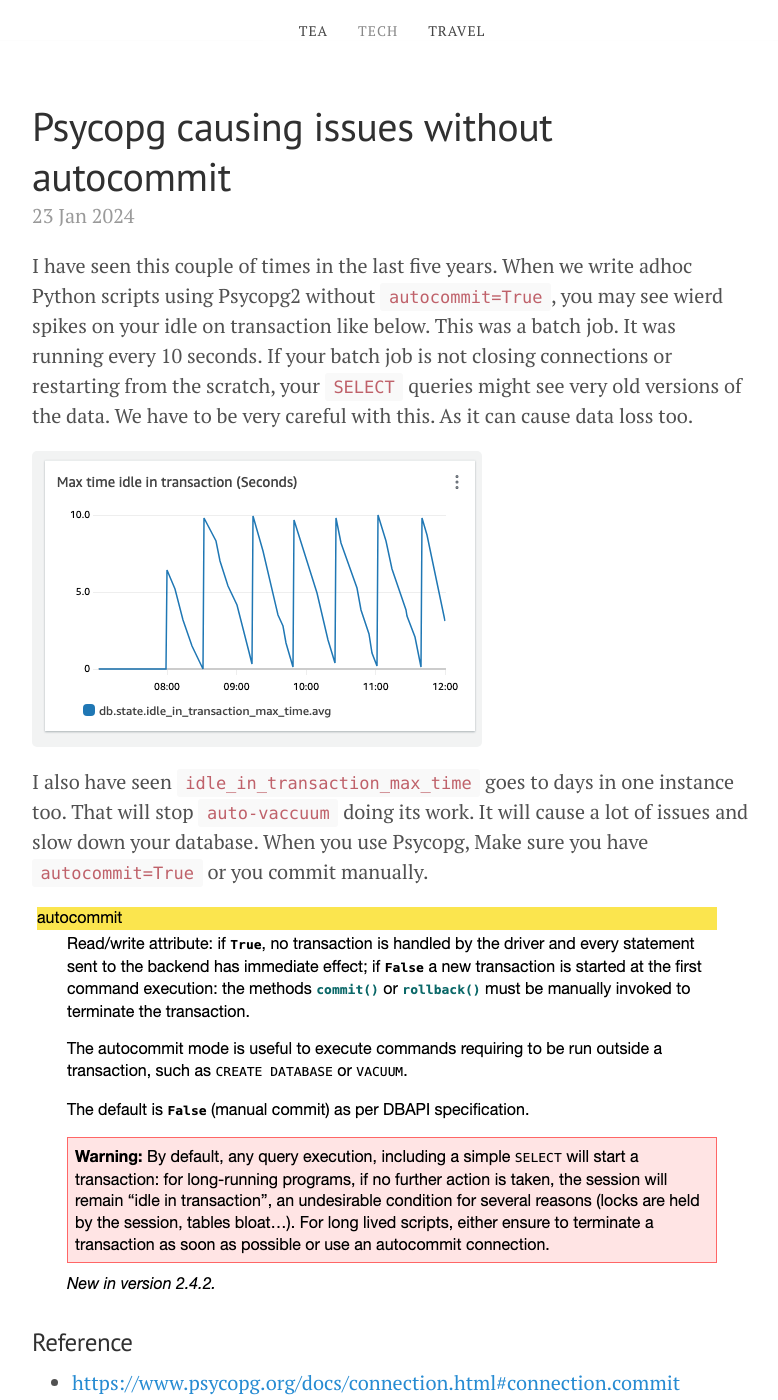
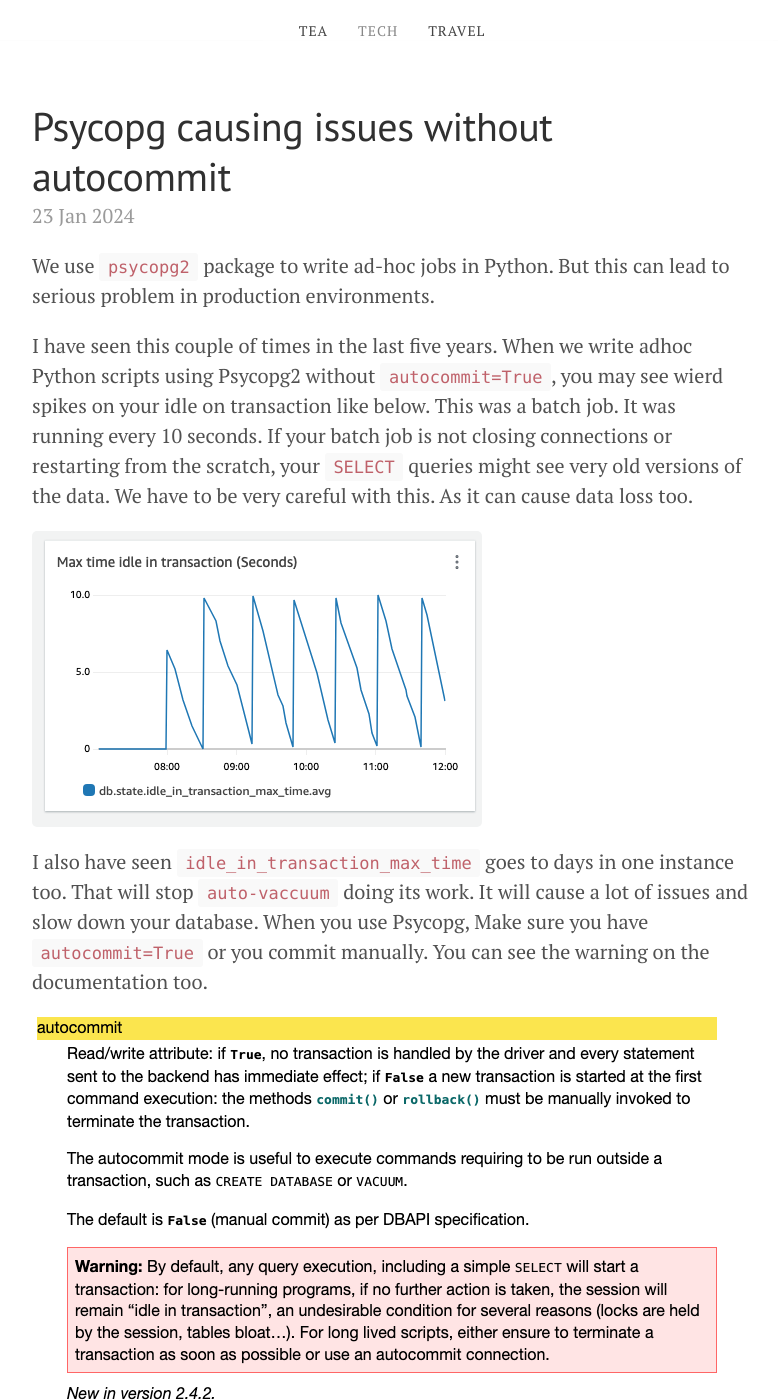
Before and after one commit to dedunu/tech, a Jekyll site: the page built from _posts/2024-01-23-psycopg-autocommit-side-effects.md, in a window 1280 px wide and 1400 px high. Shown: the whole window, without its empty margins (248-1026 px from the left). Built offline with Jekyll 4.4.1, drawn with Linux system fonts in a browser that asks for light colours.

Commit message:
Update 2024-01-23-psycopg-autocommit-side-effects.md
Signed-off-by: Dedunu Dhananjaya <id@dedunu.info>

```diff
--- a/_posts/2024-01-23-psycopg-autocommit-side-effects.md
+++ b/_posts/2024-01-23-psycopg-autocommit-side-effects.md
@@ -3,11 +3,13 @@
 title: "Psycopg causing issues without autocommit"
 ---
 
+We use `psycopg2` package to write ad-hoc jobs in Python. But this can lead to serious problem in production environments.
+
 I have seen this couple of times in the last five years. When we write adhoc Python scripts using Psycopg2 without `autocommit=True`, you may see wierd spikes on your idle on transaction like below. This was a batch job. It was running every 10 seconds. If your batch job is not closing connections or restarting from the scratch, your `SELECT` queries might see very old versions of the data. We have to be very careful with this. As it can cause data loss too.
 
 ![](/resources/21.png)
 
-I also have seen `idle_in_transaction_max_time` goes to days in one instance too. That will stop `auto-vaccuum` doing its work. It will cause a lot of issues and slow down your database. When you use Psycopg, Make sure you have `autocommit=True` or you commit manually.
+I also have seen `idle_in_transaction_max_time` goes to days in one instance too. That will stop `auto-vaccuum` doing its work. It will cause a lot of issues and slow down your database. When you use Psycopg, Make sure you have `autocommit=True` or you commit manually. You can see the warning on the documentation too.
 
 ![](/resources/22.png)
 
```
